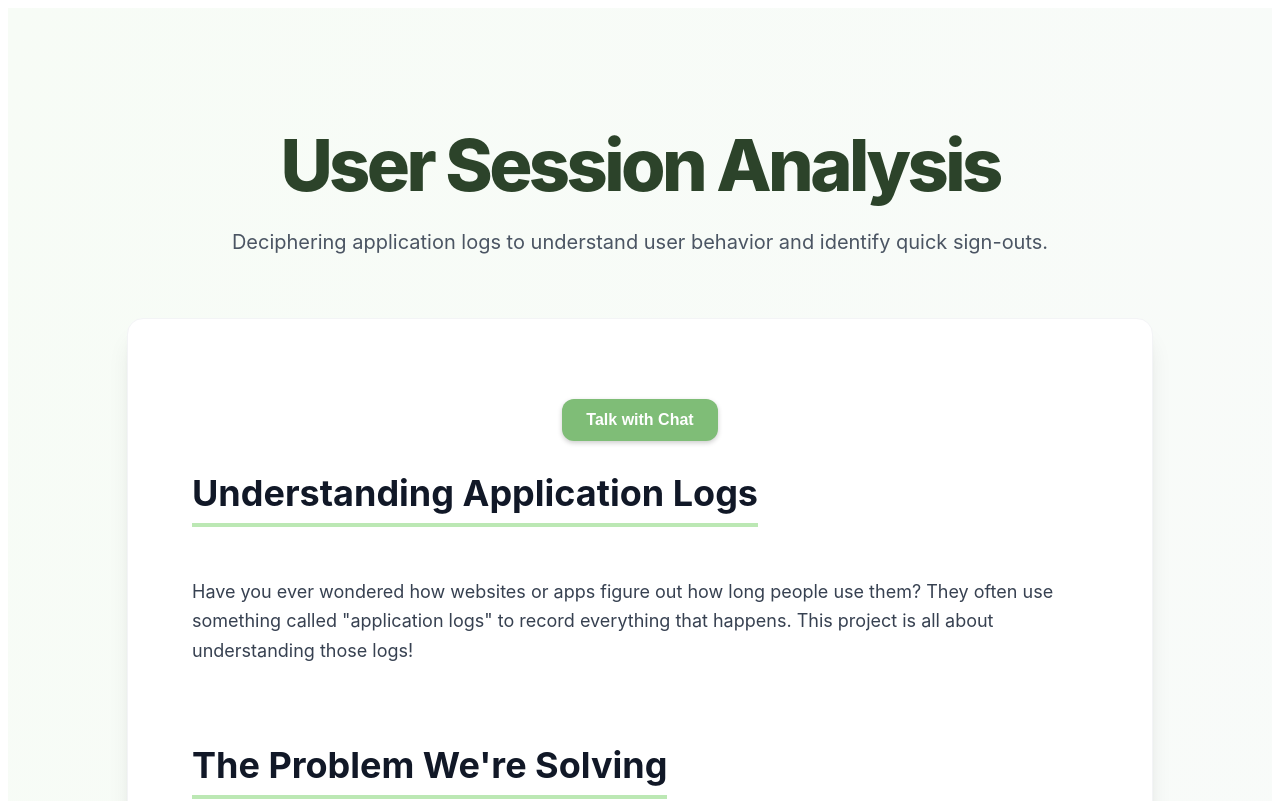
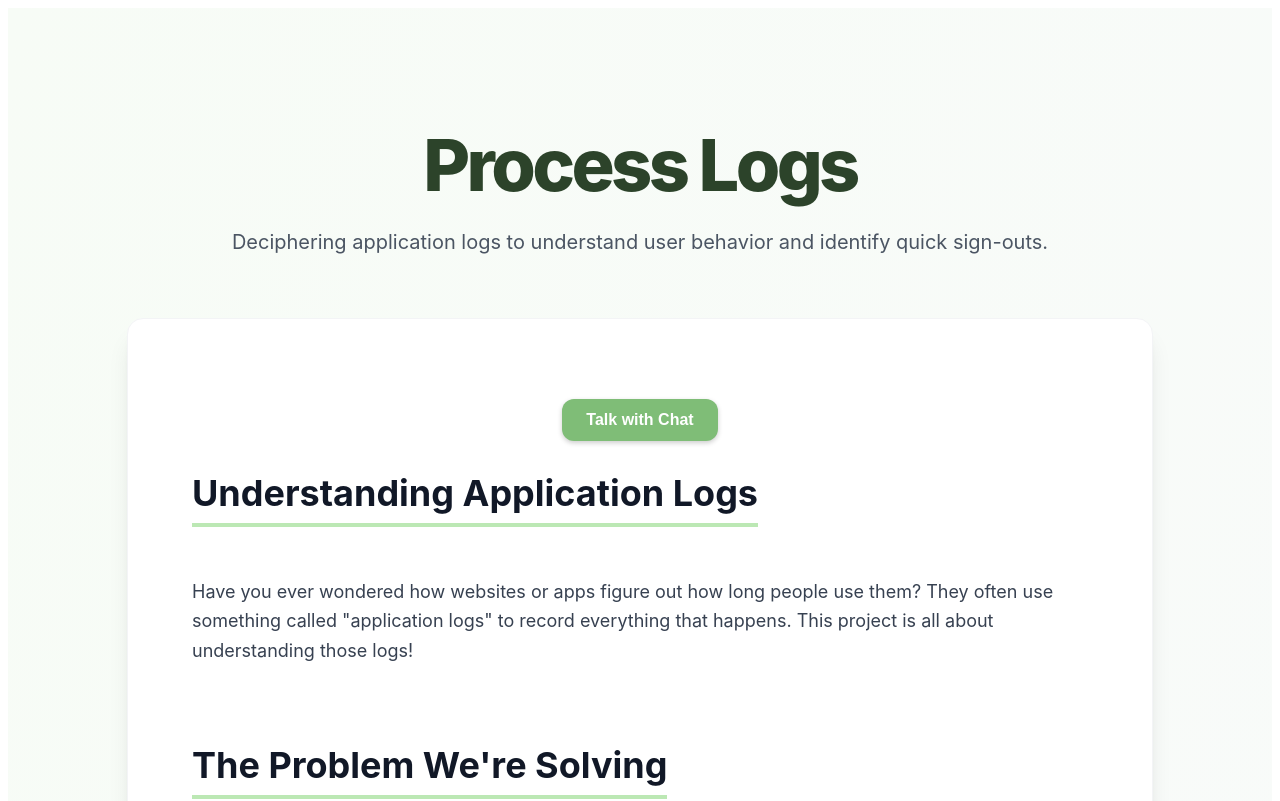
Before and after one commit to aayalapalacin/process-logs, a Next.js app: page / in a window 1280 px wide. Shown: the top 801 px of the page. Built offline with nearby package versions, Linux system fonts and the light colour scheme.

Commit message:
updated title

```diff
--- a/app/page.tsx
+++ b/app/page.tsx
@@ -21,7 +21,7 @@ export default function ProblemDescriptionPage() {
     <div className="page-container">
       {/* Hero Section */}
       <header className="header">
-        <h1>User Session Analysis</h1>
+        <h1>Process Logs</h1>
         <p>
           Deciphering application logs to understand user behavior and identify
           quick sign-outs.
```
